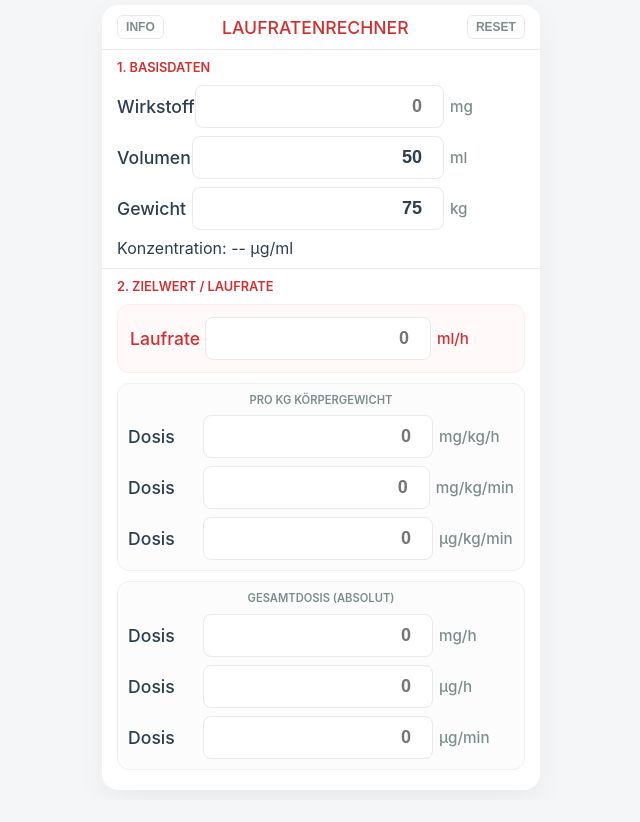
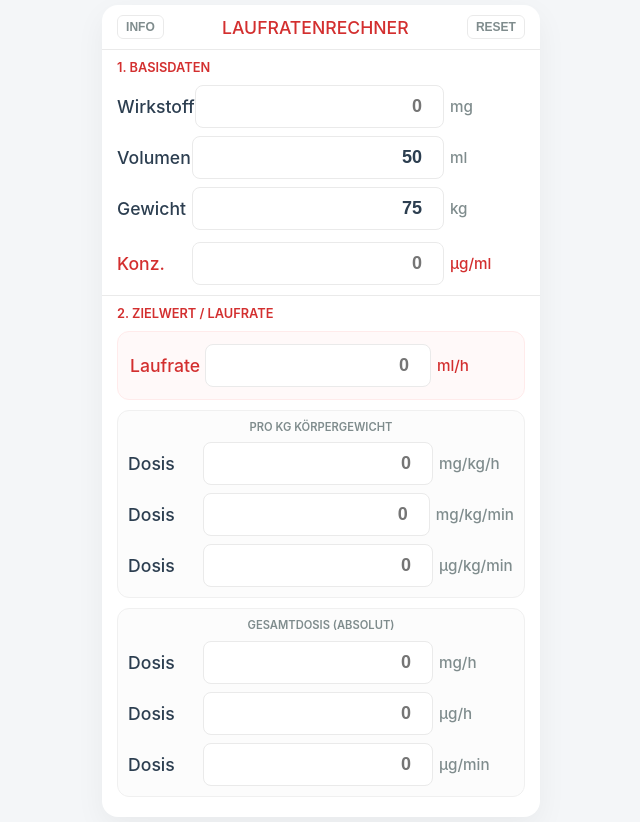
Before and after one commit to Moe1701/perfusor-rechner, a React (Vite) app: page / in a window 1280 px wide. Shown: the whole page, without its empty margins (319-959 px from the left). Before the commit the page ends 800 px from the top, so only its background shows below. Built offline with nearby package versions, Linux system fonts and the light colour scheme.

Commit message:
Refactor BaseDataSection to include editable concentration
Updated BaseDataSection to remove concentration prop and make it directly editable.

```diff
--- a/src/components/calculator/BaseDataSection.jsx
+++ b/src/components/calculator/BaseDataSection.jsx
@@ -1,22 +1,14 @@
 import { InputGroup } from '../ui/InputGroup';
 
-export const BaseDataSection = ({ baseData, onChange, concentration }) => (
+export const BaseDataSection = ({ baseData, onChange }) => (
     <div className="section">
         <div className="section-title">1. Basisdaten</div>
-        <InputGroup
-            id="med-mg" label="Wirkstoff" value={baseData.mg} unit="mg"
-            onChange={(val) => onChange('mg', val)}
-        />
-        <InputGroup
-            id="vol-ml" label="Volumen" value={baseData.ml} unit="ml"
-            onChange={(val) => onChange('ml', val)}
-        />
-        <InputGroup
-            id="weight-kg" label="Gewicht" value={baseData.weight} unit="kg"
-            onChange={(val) => onChange('weight', val)}
-        />
-        <div className="info-box">
-            Konzentration: {concentration > 0 ? `${concentration.toFixed(1)} µg/ml` : '-- µg/ml'}
+        <InputGroup id="med-mg" label="Wirkstoff" value={baseData.mg} unit="mg" onChange={(val) => onChange('mg', val)} />
+        <InputGroup id="vol-ml" label="Volumen" value={baseData.ml} unit="ml" onChange={(val) => onChange('ml', val)} />
+        <InputGroup id="weight-kg" label="Gewicht" value={baseData.weight} unit="kg" onChange={(val) => onChange('weight', val)} />
+        {/* Die Konzentration ist jetzt ein direkt editierbares Feld! */}
+        <div style={{ marginTop: '12px' }}>
+            <InputGroup id="conc-mcgml" label="Konz." value={baseData.concentration} unit="µg/ml" onChange={(val) => onChange('concentration', val)} highlight />
         </div>
     </div>
 );
```
